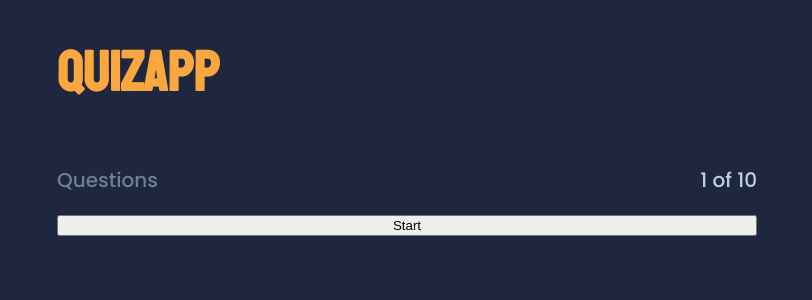
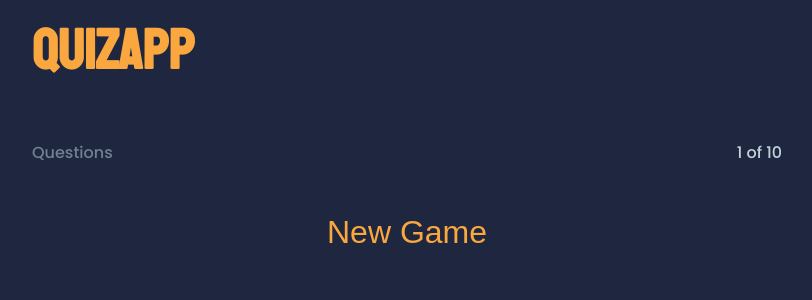
Before and after one commit to WalterVoetschCortes/quizapp, a React (Create React App) app: page / in a window 1280 px wide. Shown: the top 300 px of the page, without its empty margins (233-1045 px from the left). Built offline with nearby package versions, Linux system fonts and the light colour scheme.

Commit message:
styles in App.styles.ts and QuestionCard.styles.ts

```diff
--- a/src/App.tsx
+++ b/src/App.tsx
@@ -6,7 +6,7 @@ import {Difficulty, fetchQuizQuestions, QuestionState} from "./API";
 import QuestionCard from "./components/QuestionCard";
 
 // Styles;
-import {QuestionNumberDiv, Wrapper, GlobalStyle} from "./App.styles";
+import {AlignRight, QuestionNumberDiv, Wrapper, GlobalStyle} from "./styles/App.styles";
 
 export type AnswerObject = {
     question: string;
@@ -104,14 +104,16 @@ const App = () => {
                 />
             )}
             {!gameOver && !loading && userAnswers.length === number+1 && number !== TOTAL_QUESTIONS - 1 ? (
-                <button className="next" onClick={nextQuestion}>
-                    Next Question
-                </button>
+                <AlignRight>
+                    <button className="next" onClick={nextQuestion}>
+                        <p>next</p>
+                    </button>
+                </AlignRight>
             ): null}
 
-            {gameOver || userAnswers.length === TOTAL_QUESTIONS ? (
+            {(gameOver || userAnswers.length === TOTAL_QUESTIONS) && !loading  ? (
                 <button className="start" onClick={startTrivia}>
-                    Start
+                    <p>New Game</p>
                 </button>
             ): null}
 
--- a/src/components/QuestionCard.tsx
+++ b/src/components/QuestionCard.tsx
@@ -2,6 +2,9 @@ import React from 'react';
 
 //types:
 import {AnswerObject} from "../App";
+
+//styles:
+import {ButtonDiv, QuestionCardDiv} from "../styles/QuestionCard.styles";
 
 type Props = {
     question: string;
@@ -21,19 +24,22 @@ const QuestionCard: React.FC<Props> = ({
                                            questionNr,
                                            totalQuestions
 }) => (
-    <div>
+    <QuestionCardDiv>
         <p dangerouslySetInnerHTML={{ __html:question}} />
         <div>
             {answers.map(answer => (
-                <div key={answer}>
-                    <button disabled={userAnswer ? true : false} value={answer} onClick={callback}>
+                <ButtonDiv
+                    key={answer}
+                    correct={userAnswer?.correctAnswer === answer}
+                    userClicked={userAnswer?.answer === answer}
+                >
+                    <button disabled={!!userAnswer} value={answer} onClick={callback}>
                         <span dangerouslySetInnerHTML={{ __html:answer }}/>
                     </button>
-                </div>
+                </ButtonDiv>
             ))}
         </div>
-    </div>
-
+    </QuestionCardDiv>
 );
 
 export default QuestionCard;
--- a/src/App.styles.ts
+++ b/src/styles/App.styles.ts
@@ -7,7 +7,7 @@ import styled, { createGlobalStyle } from "styled-components";
 
 export const GlobalStyle = createGlobalStyle`
     html {
-        height: 100%
+        scroll-behavior: smooth;
     }
 
     body{
@@ -28,8 +28,9 @@ export const GlobalStyle = createGlobalStyle`
 export const Wrapper = styled.div`
     display: flex;
     flex-direction: column;
-    width: 700px;
+    width: 750px;
     align-items: left;
+    margin:0;
 
     > p {
         color: #708090;
@@ -41,6 +42,7 @@ export const Wrapper = styled.div`
         font-size: 1.25rem;
         margin: 0;
         font-family: 'Poppins', sans-serif;
+
     }
     .score span{
         color: #f9a73e;
@@ -51,16 +53,47 @@ export const Wrapper = styled.div`
         color: #f9a73e;
         font-family: 'Staatliches', regular;
         font-size: 3.5rem;
+        margin-top:1rem;
+    }
+
+
+    .start, .next{
+        cursor: pointer;
+        background: #1F2740;
+        color: #C1D2D9;
+        outline:none;
+        text-decoration: none;
+        font-family: 'Poppins', sans-serif;
+        border:none;
+        display: inline-block;
+        text-align: right;
+    }
+
+    .start{
+        text-align: center;
+    }
+
+    .start, .next p{
+        font-family: 'Poppins', sans-serif;
+        font-size: 1.25rem;
+    }
+    .start p{
+        font-size: 2rem;
+        color: #f9a73e;
+    }
+
+    .next:hover{
+        color: #708090;
     }
 `;
 
 export const QuestionNumberDiv = styled.div`
-    width: 700px;
+    width: 750px;
 
     .split-para {
         display:block;
         color: #708090;
-        font-size: 1.25rem;
+        font-size: 1rem;
         font-family: 'Poppins', sans-serif;
     }
 
@@ -71,3 +104,8 @@ export const QuestionNumberDiv = styled.div`
         font-family: 'Poppins', sans-serif;
     }
 `;
+
+export const AlignRight = styled.div`
+    width: 750px;
+    text-align: right;
+`;
--- /dev/null
+++ b/src/styles/QuestionCard.styles.ts
@@ -0,0 +1,49 @@
+import styled from "styled-components";
+
+export const QuestionCardDiv = styled.div`
+    border: 2px solid #C1D2D9;
+    border-radius: 1rem;
+    padding: 1rem;
+    margin-top: 1rem;
+    background: #C1D2D9;
+
+    p {
+        color: #1F2740;
+        font-family: 'Poppins', sans-serif;
+    }
+`;
+
+type ButtonDivProps = {
+    correct: boolean;
+    userClicked: boolean;
+}
+
+export const ButtonDiv = styled.div<ButtonDivProps>`
+    transition: all 0.3 ease;
+
+    :hover {
+        opacity: 0.8;
+    }
+
+    button{
+        cursor: pointer;
+        user-select: none;
+        margin: 5px 0;
+        font-family: 'Poppins', sans-serif;
+        background: ${({ correct, userClicked }) =>
+            correct
+                ? '#27b376'
+                : !correct && userClicked
+                ? '#bf212f'
+                    : '#1F2740'};
+        border-radius: 1rem;
+        color: #C1D2D9;
+        border:none;
+        outline:none;
+        text-decoration: none;
+        width:100%;
+        height: 40px;
+        font-size: 1rem;
+    }
+
+`;
```
